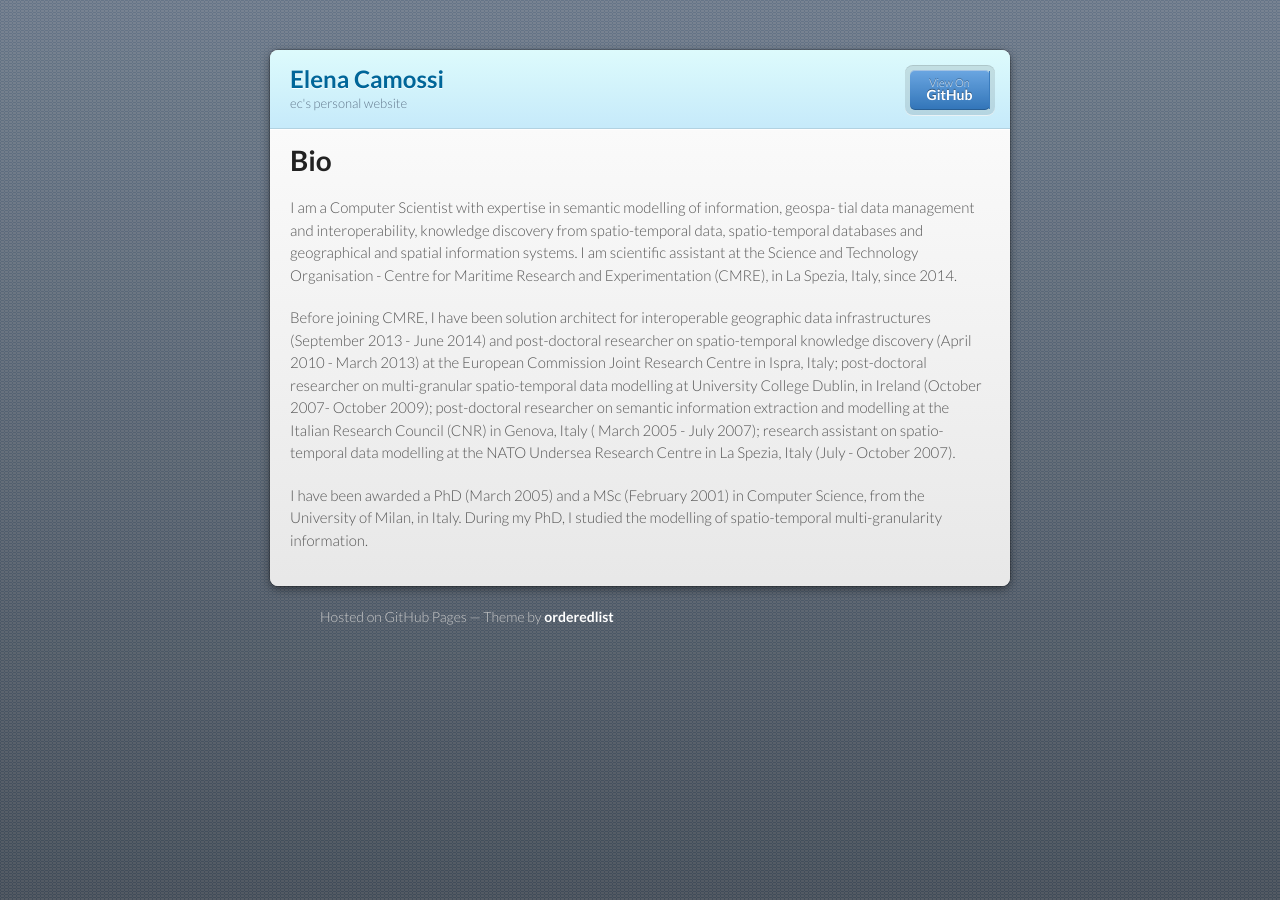
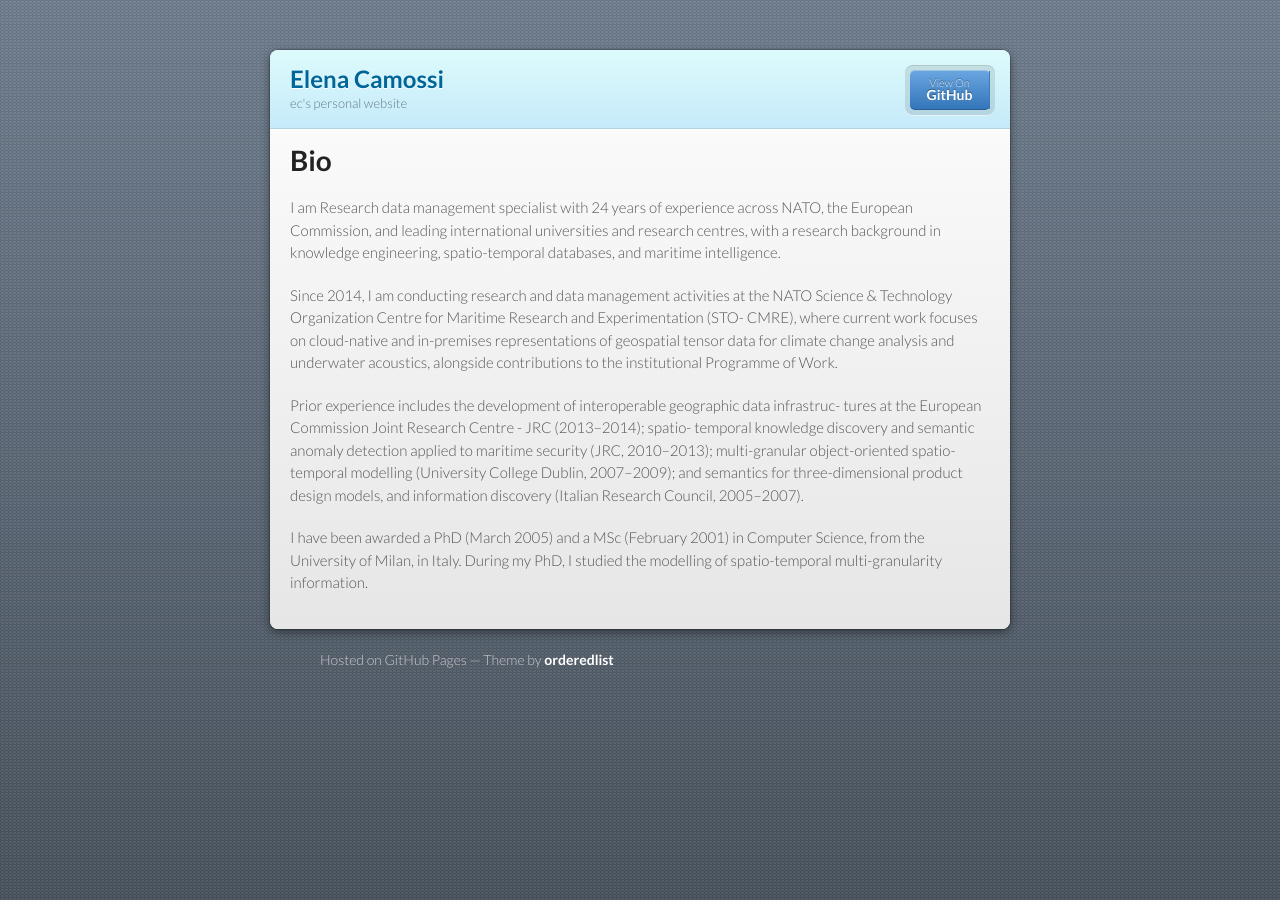
Before and after one commit to ecamossi/ecamossi.github.io, a Jekyll site: the page built from bio.md, in a window 1280 px wide. Built offline with Jekyll 4.4.1, drawn with Linux system fonts in a browser that asks for light colours; our own code applies the rules of GitHub Pages for plain Markdown files.

Commit message:
Update bio.md

```diff
--- a/bio.md
+++ b/bio.md
@@ -1,8 +1,21 @@
 # Bio
 
-I am a Computer Scientist with expertise in semantic modelling of information, geospa- tial data management and interoperability, knowledge discovery from spatio-temporal data, spatio-temporal databases and geographical and spatial information systems.
-I am scientific assistant at the Science and Technology Organisation - Centre for Maritime Research and Experimentation (CMRE), in La Spezia, Italy, since 2014.
+I am Research data management specialist with 24 years of experience across NATO, the
+European Commission, and leading international universities and research centres,
+with a research background in knowledge engineering, spatio-temporal databases, and
+maritime intelligence.
 
-Before joining CMRE, I have been solution architect for interoperable geographic data infrastructures (September 2013 - June 2014) and post-doctoral researcher on spatio-temporal knowledge discovery (April 2010 - March 2013) at the European Commission Joint Research Centre in Ispra, Italy;  post-doctoral researcher on multi-granular spatio-temporal data modelling at University College Dublin, in Ireland (October 2007- October 2009); post-doctoral researcher on semantic information extraction and modelling at the Italian Research Council (CNR) in Genova, Italy ( March 2005 - July 2007); research assistant on spatio-temporal data modelling at the NATO Undersea Research Centre in La Spezia, Italy (July - October 2007).
+Since 2014, I am conducting research and data management activities at the NATO Science
+& Technology Organization Centre for Maritime Research and Experimentation (STO-
+CMRE), where current work focuses on cloud-native and in-premises representations of
+geospatial tensor data for climate change analysis and underwater acoustics, alongside
+contributions to the institutional Programme of Work.
+
+Prior experience includes the development of interoperable geographic data infrastruc-
+tures at the European Commission Joint Research Centre - JRC (2013–2014); spatio-
+temporal knowledge discovery and semantic anomaly detection applied to maritime
+security (JRC, 2010–2013); multi-granular object-oriented spatio-temporal modelling
+(University College Dublin, 2007–2009); and semantics for three-dimensional product
+design models, and information discovery (Italian Research Council, 2005–2007).
 
 I have been awarded a PhD (March 2005) and a MSc (February 2001) in Computer Science, from the University of Milan, in Italy. During my PhD, I studied the modelling of spatio-temporal multi-granularity information.
```
